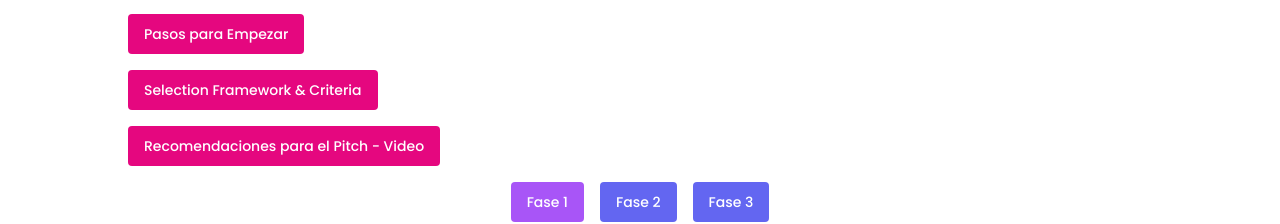
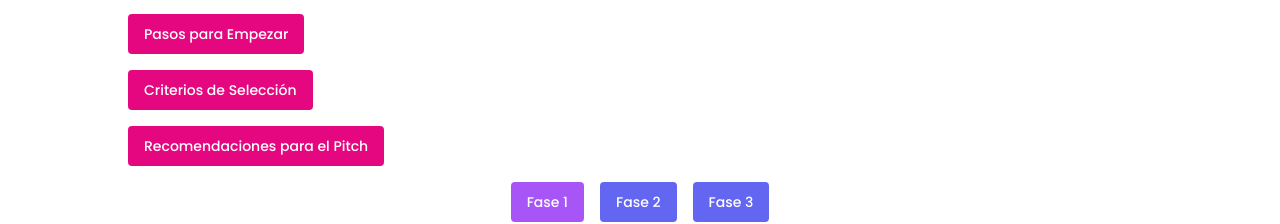
Before and after one commit to HultPrize/landing-page, a Next.js app: page /howitworks/phase1 in a window 1280 px wide. Shown: the part 1538-1762 px from the top of the page. Built offline with nearby package versions, Linux system fonts and the light colour scheme.

Commit message:
refactor: correct bottons text

```diff
--- a/src/app/howitworks/phase1/page.tsx
+++ b/src/app/howitworks/phase1/page.tsx
@@ -119,7 +119,7 @@ const Phase1 = () => {
             }
           >
             <Button className="px-4 mt-0 bg-[#E5077F] text-white rounded hover:bg-pink-700 transition-colors duration-300">
-              Selection Framework & Criteria
+              Criterios de Selección
             </Button>
           </Link>
           <Link
@@ -128,7 +128,7 @@ const Phase1 = () => {
             }
           >
             <Button className="px-4 mt-0 bg-[#E5077F] text-white rounded hover:bg-pink-700 transition-colors duration-300">
-              Recomendaciones para el Pitch - Video
+              Recomendaciones para el Pitch
             </Button>
           </Link>
         </div>
```
